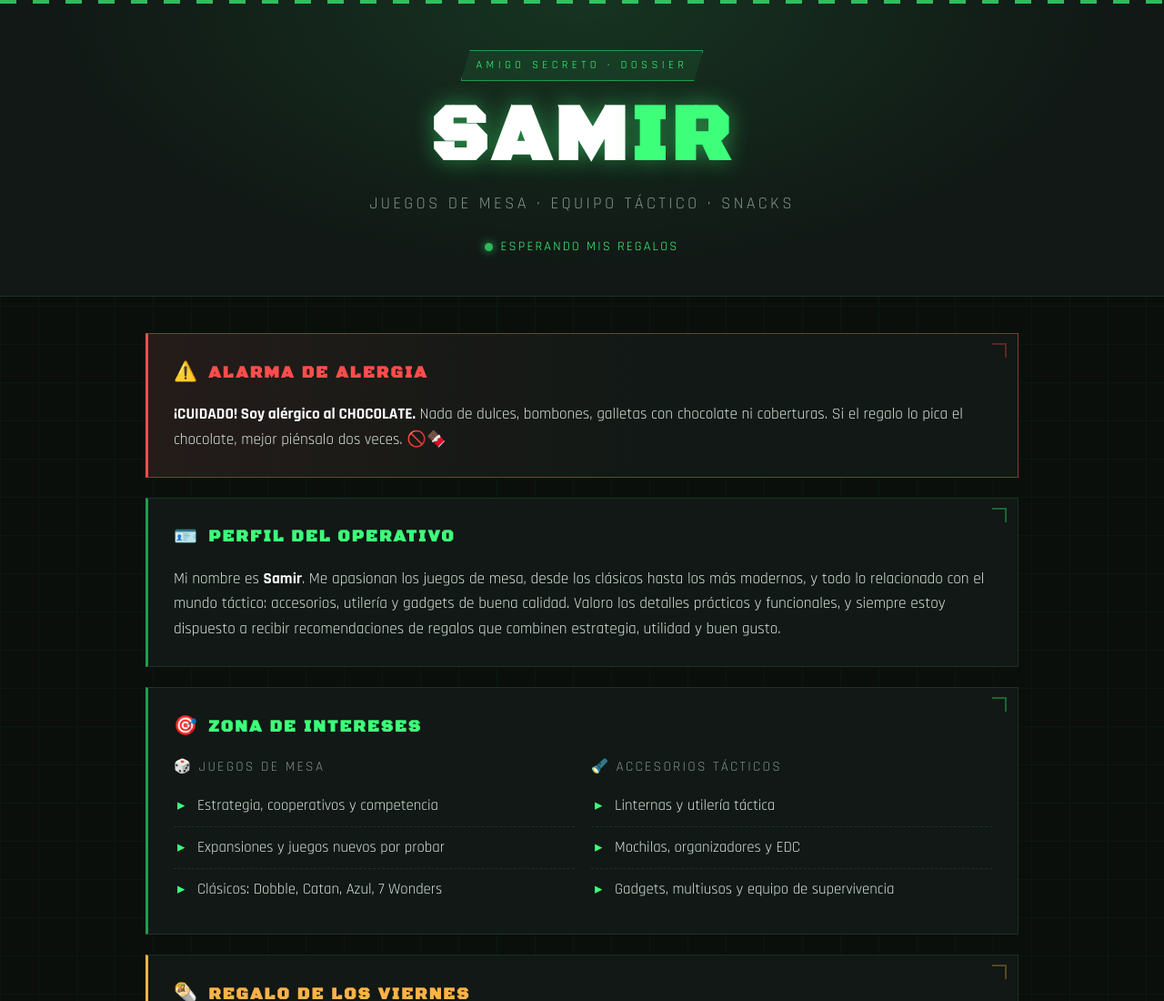
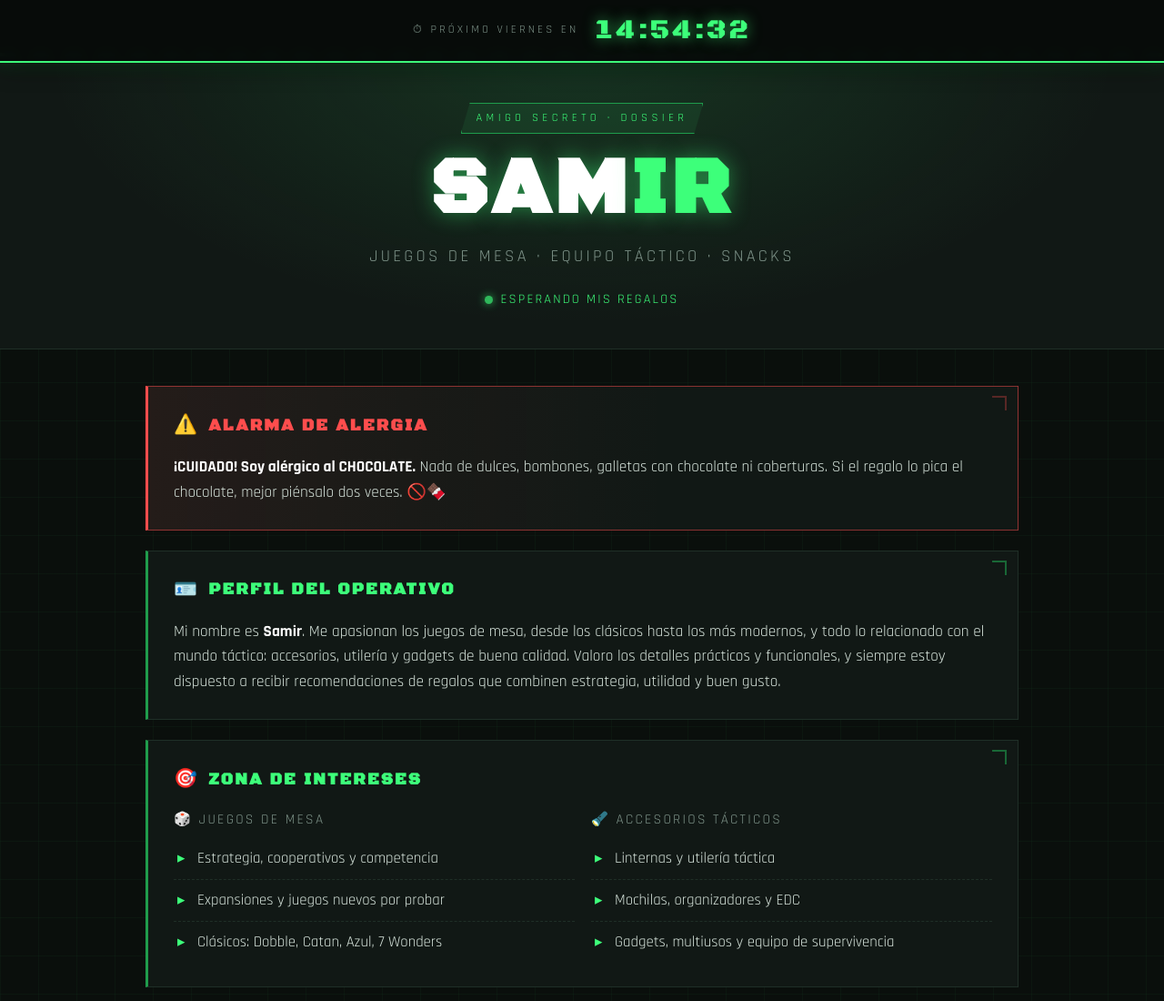
Before and after one commit to braindevluxor/holasoysamir, a plain HTML site: page index.html in a window 1280 px wide. Shown: the top 1100 px of the page at 91% size. Drawn offline with Linux system fonts and the light colour scheme.

Commit message:
Reloj de cuenta regresiva fijo en cabecera, apunta al viernes 8:00 AM

```diff
--- a/index.html
+++ b/index.html
@@ -32,6 +32,7 @@
     color: var(--text);
     font-family: 'Rajdhani', sans-serif;
     line-height: 1.6;
+    padding-top: 58px;
     padding-bottom: 60px;
   }
 
@@ -386,6 +387,56 @@
     .car-btn { width: 36px; height: 36px; font-size: 1.05rem; }
   }
 
+  /* ---------- CUENTA REGRESIVA (FIJA EN CABECERA) ---------- */
+  .countdown-bar {
+    position: fixed;
+    top: 0; left: 0; right: 0;
+    z-index: 200;
+    display: flex;
+    align-items: center;
+    justify-content: center;
+    flex-wrap: wrap;
+    gap: 8px 16px;
+    padding: 9px 14px;
+    background: rgba(8, 12, 10, .97);
+    border-bottom: 2px solid var(--green);
+    box-shadow: 0 4px 24px rgba(0,0,0,.65), 0 0 18px rgba(63,255,122,.25);
+    backdrop-filter: blur(6px);
+  }
+  .cd-title {
+    font-size: .78rem;
+    letter-spacing: .25em;
+    text-transform: uppercase;
+    color: var(--muted);
+  }
+  .cd-time {
+    font-family: 'Black Ops One', cursive;
+    font-size: clamp(1.15rem, 4vw, 1.9rem);
+    color: var(--green);
+    text-shadow: 0 0 16px rgba(63,255,122,.6);
+    font-variant-numeric: tabular-nums;
+    letter-spacing: .06em;
+    white-space: nowrap;
+  }
+  .cd-time .blink { animation: blink 1s steps(1) infinite; }
+  @keyframes blink { 50% { opacity: .15; } }
+  .cd-flag {
+    display: none;
+    font-size: .78rem;
+    font-weight: 700;
+    letter-spacing: .06em;
+    color: #0a0f0c;
+    background: var(--amber);
+    padding: 4px 12px;
+    white-space: nowrap;
+    clip-path: polygon(8px 0, 100% 0, calc(100% - 8px) 100%, 0 100%);
+  }
+  .cd-flag.show { display: inline-block; }
+  @media (max-width: 560px) {
+    .cd-title { display: none; }
+    .cd-flag { font-size: .7rem; padding: 3px 8px; }
+  }
+
   footer {
     text-align: center;
     margin-top: 40px;
@@ -399,6 +450,11 @@
 <body>
 
 <header>
+  <div class="countdown-bar">
+    <span class="cd-title">⏱ Próximo viernes en</span>
+    <span class="cd-time"><span id="cd-h">00</span><span class="blink">:</span><span id="cd-m">00</span><span class="blink">:</span><span id="cd-s">00</span></span>
+    <span class="cd-flag" id="fridayFlag">🎉 ¡Hoy es viernes! 🌯</span>
+  </div>
   <div class="badge">Amigo Secreto · Dossier</div>
   <h1>SAM<span>IR</span></h1>
   <div class="tagline">Juegos de mesa · Equipo táctico · Snacks</div>
@@ -593,6 +649,59 @@
   restart();
 })();
 </script>
+<script>
+/* ---------- CUENTA REGRESIVA AL VIERNES ---------- */
+(function () {
+  var hEl = document.getElementById('cd-h');
+  var mEl = document.getElementById('cd-m');
+  var sEl = document.getElementById('cd-s');
+  var flag = document.getElementById('fridayFlag');
+
+  function pad(n) { return (n < 10 ? '0' : '') + n; }
+
+  // Próximo viernes a las 8:00 AM
+  function getNextFriday() {
+    var now = new Date();
+    var target = new Date(now);
+    var day = now.getDay();          // 0 = domingo ... 5 = viernes
+    var daysUntil = (5 - day + 7) % 7;
+    target.setDate(now.getDate() + daysUntil);
+    target.setHours(8, 0, 0, 0);
+
+    // Si ya pasó el viernes de esta semana (o son las 8:00 AM o más de viernes), va al siguiente
+    if (target <= now) {
+      target.setDate(target.getDate() + 7);
+    }
+    return target;
+  }
+
+  function tick() {
+    var now = new Date();
+    var diff = getNextFriday() - now;
+
+    if (diff < 0) diff = 0;
+
+    var totalSeconds = Math.floor(diff / 1000);
+    var hours = Math.floor(totalSeconds / 3600);
+    var minutes = Math.floor((totalSeconds % 3600) / 60);
+    var seconds = totalSeconds % 60;
+
+    hEl.textContent = pad(hours);
+    mEl.textContent = pad(minutes);
+    sEl.textContent = pad(seconds);
+
+    // Bandera si hoy es viernes
+    if (now.getDay() === 5) {
+      flag.classList.add('show');
+    } else {
+      flag.classList.remove('show');
+    }
+  }
+
+  tick();
+  setInterval(tick, 1000);
+})();
+</script>
 
 </body>
 </html>
```
